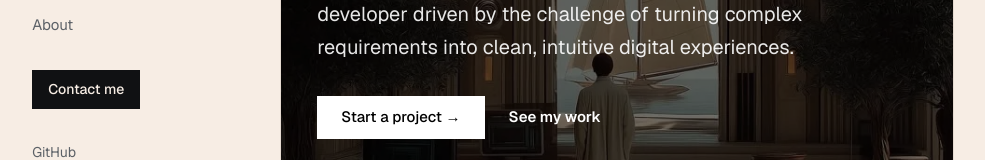
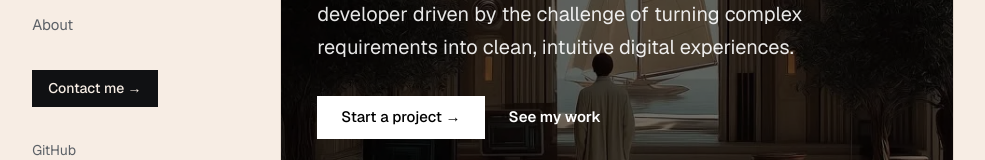
Before and after one commit to samuel-sarmah/samuel, a Next.js app: page / in a window 1280 px wide. Shown: the part 228-388 px from the top of the page, without its empty margins (147-1132 px from the left). Built offline with nearby package versions, Linux system fonts and the light colour scheme.

Commit message:
Use .btn for the sidebar contact button

```diff
--- a/components/Sidebar.js
+++ b/components/Sidebar.js
@@ -41,9 +41,9 @@ export default function Sidebar() {
 
       <Link
         href="/contact"
-        className="mt-8 inline-block bg-[var(--fg)] px-4 py-2 text-[14px] font-medium text-[var(--bg)] transition-opacity hover:opacity-85"
+        className="btn btn-sm mt-8"
       >
-        Contact me
+        Contact me →
       </Link>
 
       <div className="mt-8 flex flex-col gap-y-2.5 text-[14px] text-[var(--muted)]">
```
